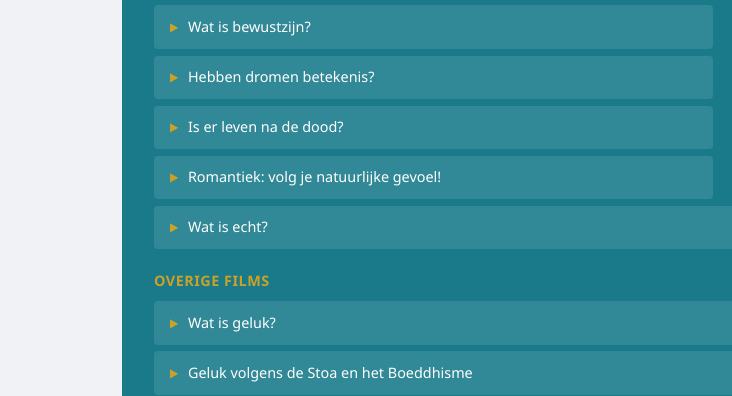
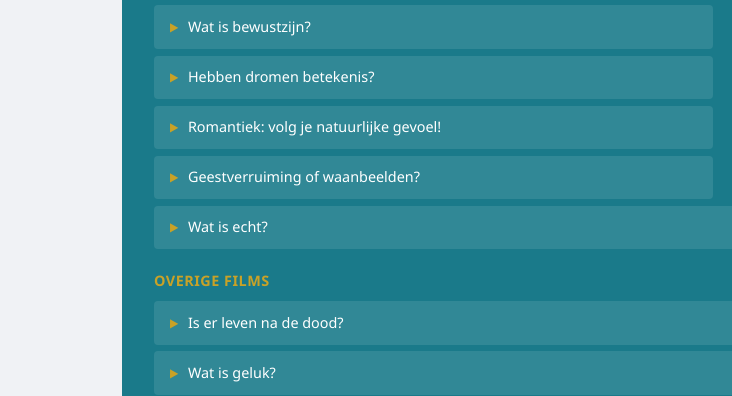
Before and after one commit to MartinStruik/filosofie, a plain HTML site: page index.html in a window 1280 px wide. Shown: the part 1734-2130 px from the top of the page, 0-732 px from the left. Drawn offline with Linux system fonts and the light colour scheme.

Commit message:
Filmpje 'Geestverruiming of waanbeelden?' toevoegen, 'leven na de dood' verplaatsen naar Overige films
Co-Authored-By: Claude Opus 4.6 <noreply@anthropic.com>

```diff
--- a/index.html
+++ b/index.html
@@ -823,8 +823,8 @@
                 <ul class="video-list">
                     <li><a href="https://www.youtube.com/watch?v=cuWZhmFcsd4" target="_blank"><span class="play-icon">&#9654;</span> Wat is bewustzijn?</a></li>
                     <li><a href="https://www.youtube.com/watch?v=3PEDTZVhbrs" target="_blank"><span class="play-icon">&#9654;</span> Hebben dromen betekenis?</a></li>
-                    <li><a href="https://www.youtube.com/watch?v=ECITzV_O4Jc" target="_blank"><span class="play-icon">&#9654;</span> Is er leven na de dood?</a></li>
                     <li><a href="https://www.youtube.com/watch?v=G3izt2kBlDQ" target="_blank"><span class="play-icon">&#9654;</span> Romantiek: volg je natuurlijke gevoel!</a></li>
+                    <li><a href="https://youtu.be/4MMZzJvLIik?si=jzXIOCk2liWIFDq4" target="_blank"><span class="play-icon">&#9654;</span> Geestverruiming of waanbeelden?</a></li>
                     <li><a href="https://youtu.be/4lfhe6DpX2E?si=AwvdTcFu-zchjIgE" target="_blank"><span class="play-icon">&#9654;</span> Wat is echt?</a></li>
                 </ul>
             </div>
@@ -832,6 +832,7 @@
             <div class="video-category">
                 <h3>Overige films</h3>
                 <ul class="video-list">
+                    <li><a href="https://www.youtube.com/watch?v=ECITzV_O4Jc" target="_blank"><span class="play-icon">&#9654;</span> Is er leven na de dood?</a></li>
                     <li><a href="https://www.youtube.com/watch?v=VfRFgI49eiw" target="_blank"><span class="play-icon">&#9654;</span> Wat is geluk?</a></li>
                     <li><a href="https://www.youtube.com/watch?v=wX-G4IldIEA" target="_blank"><span class="play-icon">&#9654;</span> Geluk volgens de Stoa en het Boeddhisme</a></li>
                     <li><a href="https://www.youtube.com/watch?v=FoEmTnsTogM" target="_blank"><span class="play-icon">&#9654;</span> Wat is het doel van het leven?</a></li>
```
